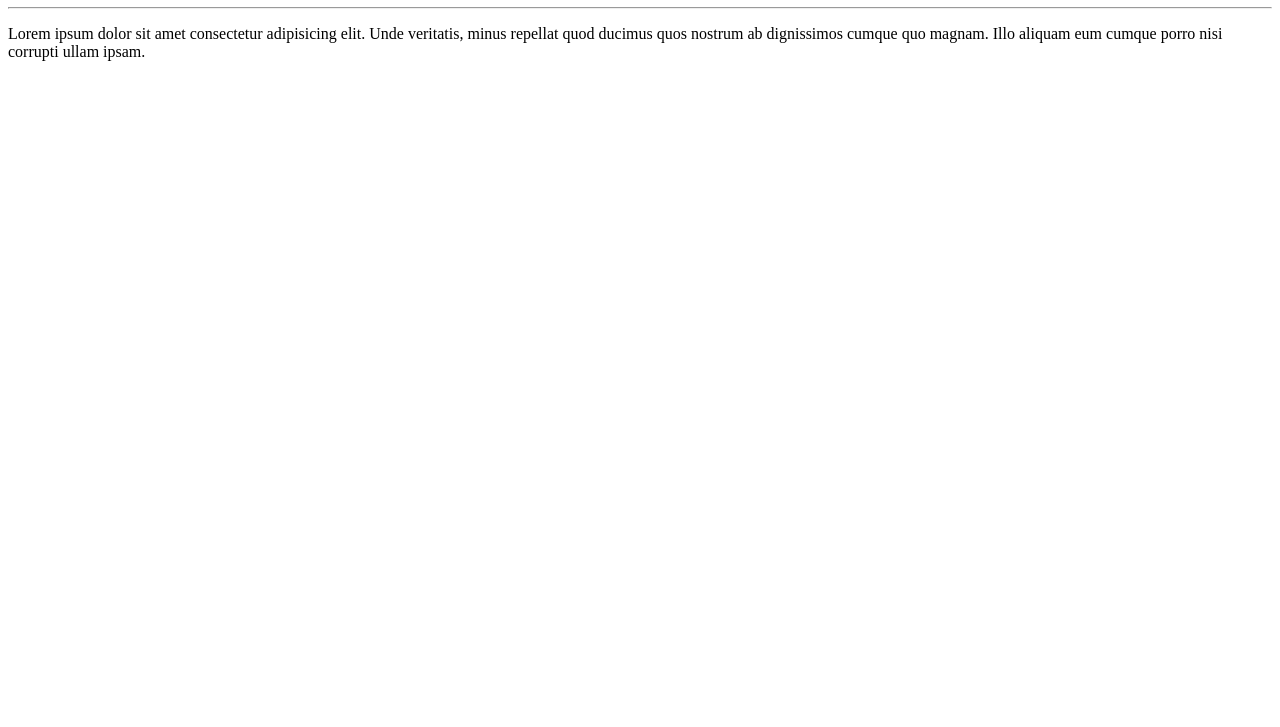
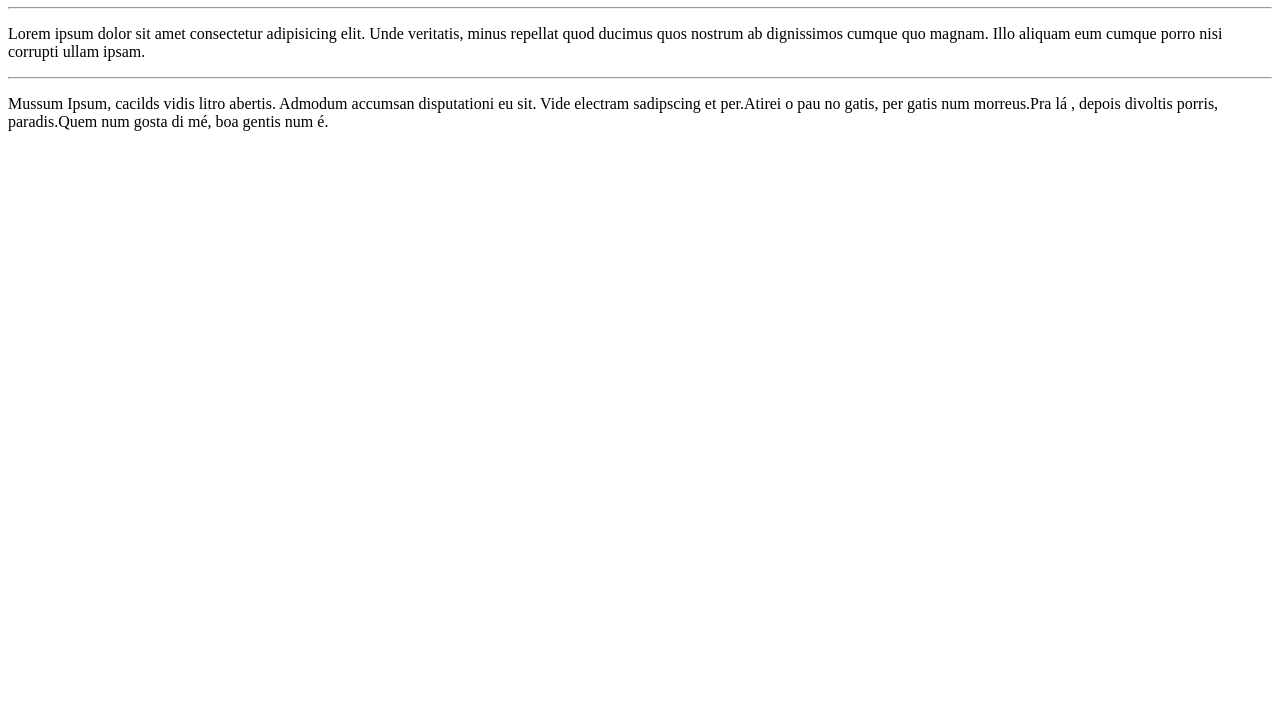
Before and after one commit to romeuthome/Ola-Mundo, a plain HTML site: page site-exemplo/index.html in a window 1280 px wide. Shown: the part 73-800 px from the top of the page. Drawn offline with Linux system fonts and the light colour scheme.

Commit message:
Adicionado mussum ipsum

```diff
--- a/site-exemplo/index.html
+++ b/site-exemplo/index.html
@@ -10,5 +10,7 @@
     <h1>Olá, Mundo!</h1>
     <hr>
     <p>Lorem ipsum dolor sit amet consectetur adipisicing elit. Unde veritatis, minus repellat quod ducimus quos nostrum ab dignissimos cumque quo magnam. Illo aliquam eum cumque porro nisi corrupti ullam ipsam.</p>
+    <hr>
+    <p>Mussum Ipsum, cacilds vidis litro abertis. Admodum accumsan disputationi eu sit. Vide electram sadipscing et per.Atirei o pau no gatis, per gatis num morreus.Pra lá , depois divoltis porris, paradis.Quem num gosta di mé, boa gentis num é.</p>
 </body>
 </html>
```
